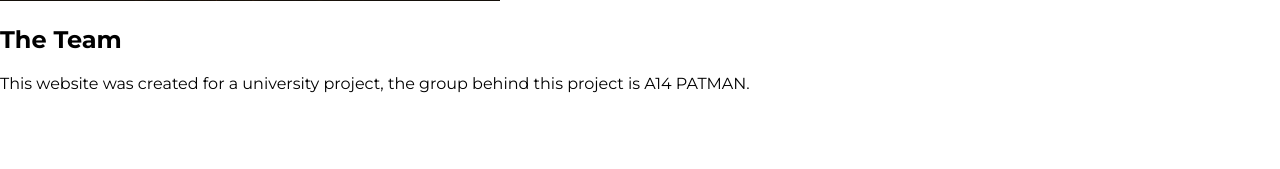
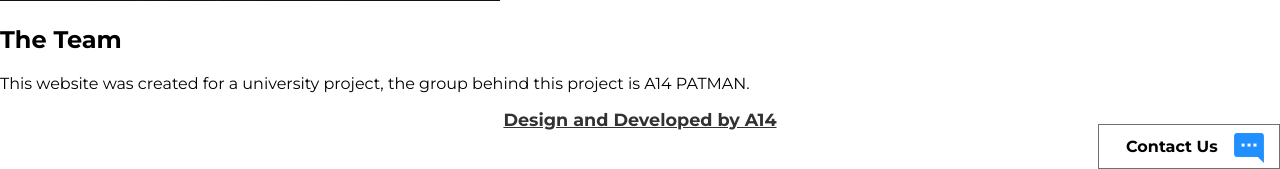
Before and after one commit to gustavozapata/Berwyn-Buses, a PHP site: page /aboutUs.php in a window 1280 px wide. Shown: the part 631-800 px from the top of the page. Run offline with PHP 8.4, Linux system fonts and the light colour scheme.

Commit message:
added contact on about

```diff
--- a/view/aboutUs.php
+++ b/view/aboutUs.php
@@ -36,5 +36,16 @@
         <p>
             This website was created for a university project, the group behind this project is A14 PATMAN.
         </p>
+
+        <footer>
+        <p><a href="#">Design and Developed by A14</a></p>
+      </footer>
+      <div class="contact">
+        <p>Contact Us</p>
+        <img src="../content/images/chat.png" />
+      </div>
+    </div>
+    <!-- PAGE -->
+    <script src="./scripts/index.js"></script>
     </body>
 </html>
```
